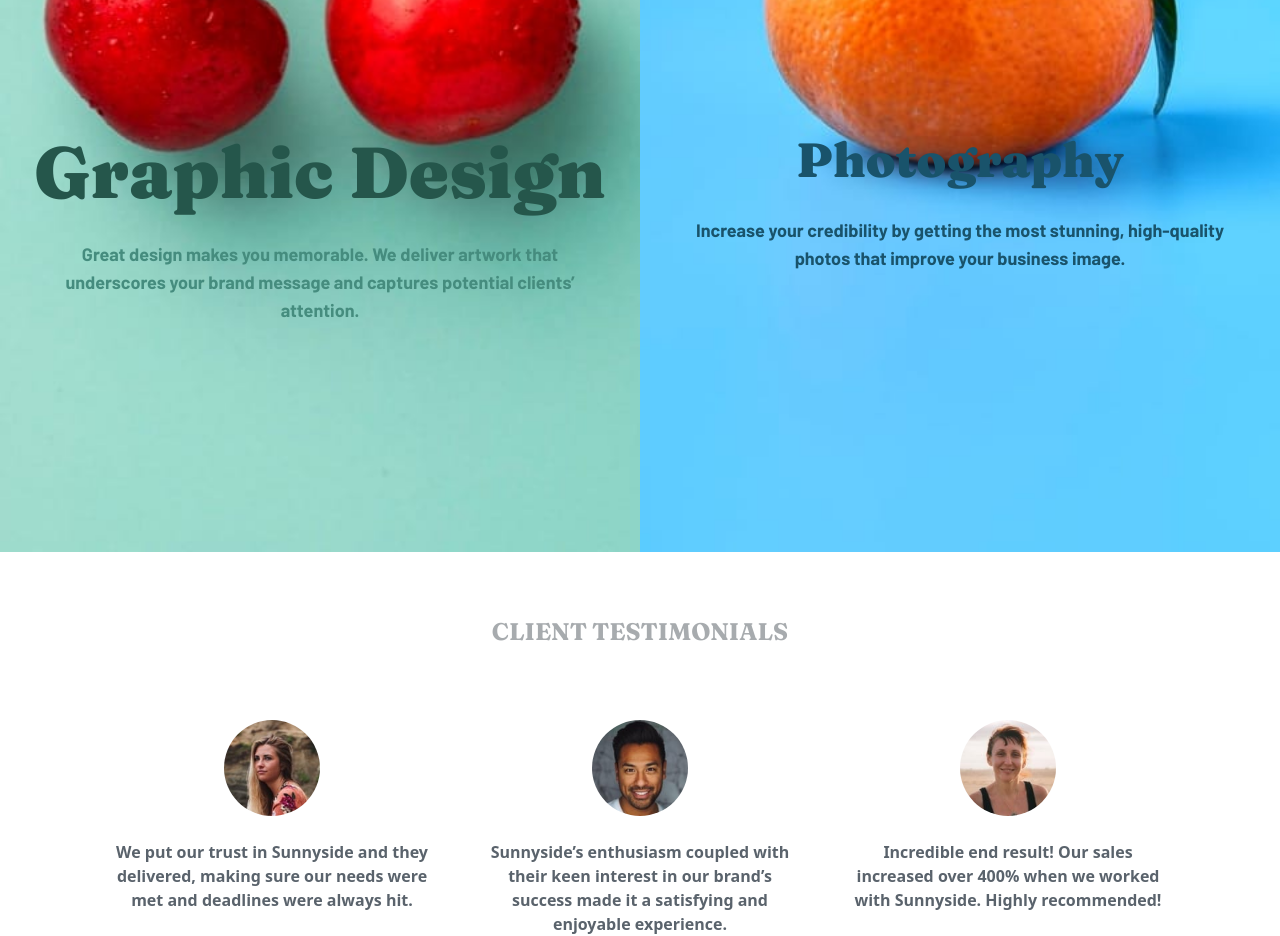
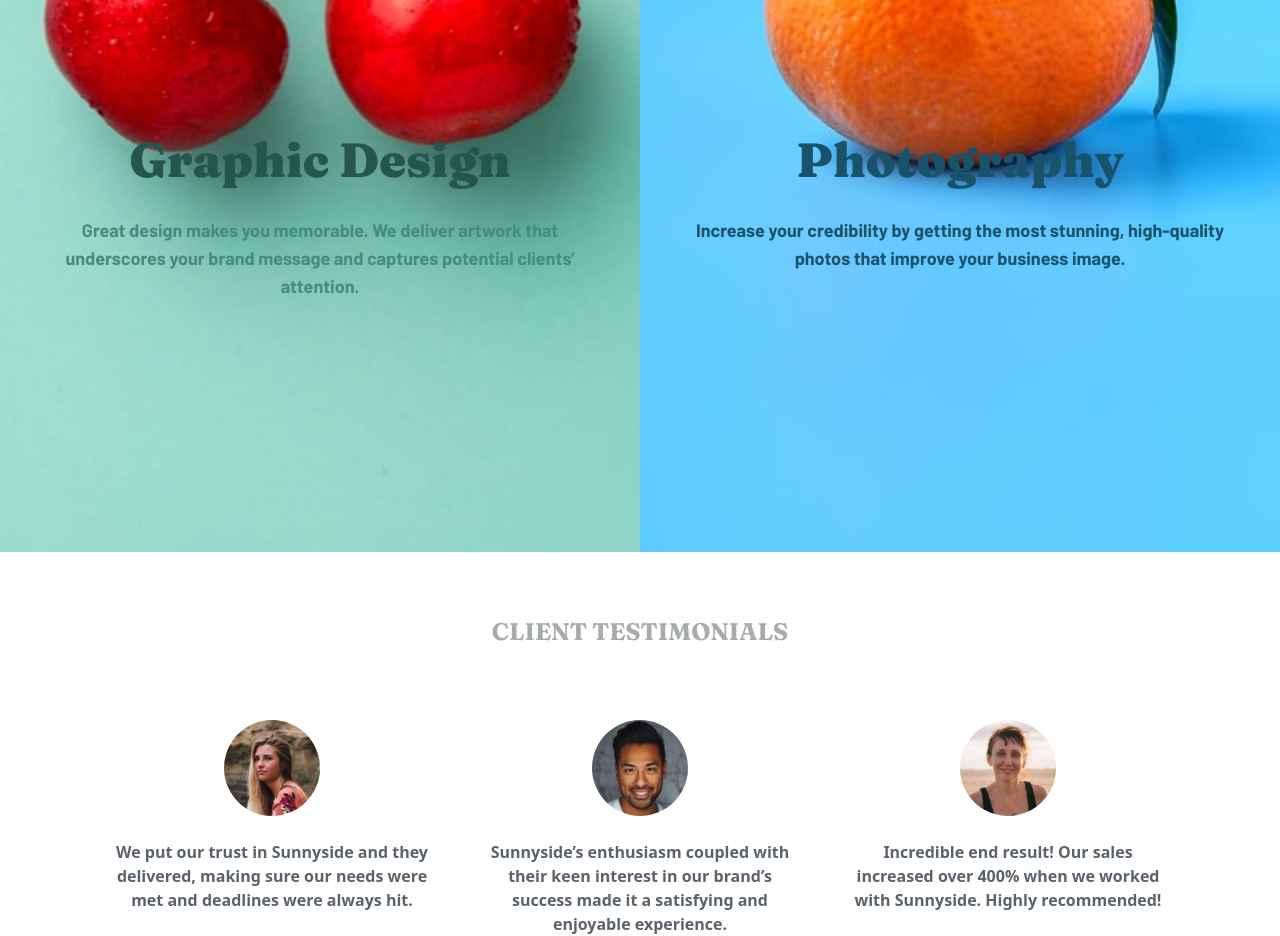
Before and after one commit to CatherineKiiru/agency-landing-page, a website: page index.html in a window 1280 px wide. Shown: the part 2300-3236 px from the top of the page. Drawn offline with Linux system fonts and the light colour scheme.

Commit message:
file udates

```diff
--- a/index.html
+++ b/index.html
@@ -93,7 +93,7 @@
         </div>
 
         <div  style="background-image: url('./images/image-graphic-design.jpg')" class="h-screen bg-cover bg-center bg-no-repeat pt-96 text-center">
-            <h1 class="font-fraunces font-black text-7xl text-darkCyan">Graphic Design</h1>
+            <h1 class="font-fraunces font-black text-5xl text-darkCyan">Graphic Design</h1>
             <p class="font-barlow font-bold text-lg p-12 pt-8 text-mediumCyan"> Great design makes you memorable. We
                 deliver artwork that underscores your brand message and
                 captures
```
